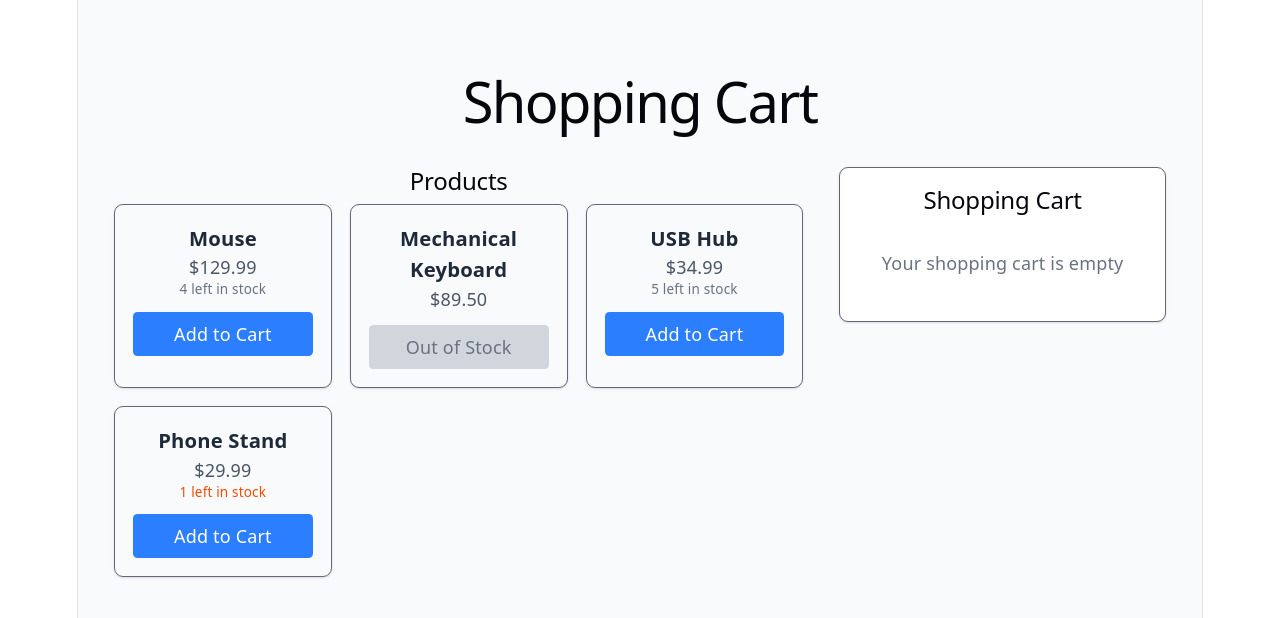
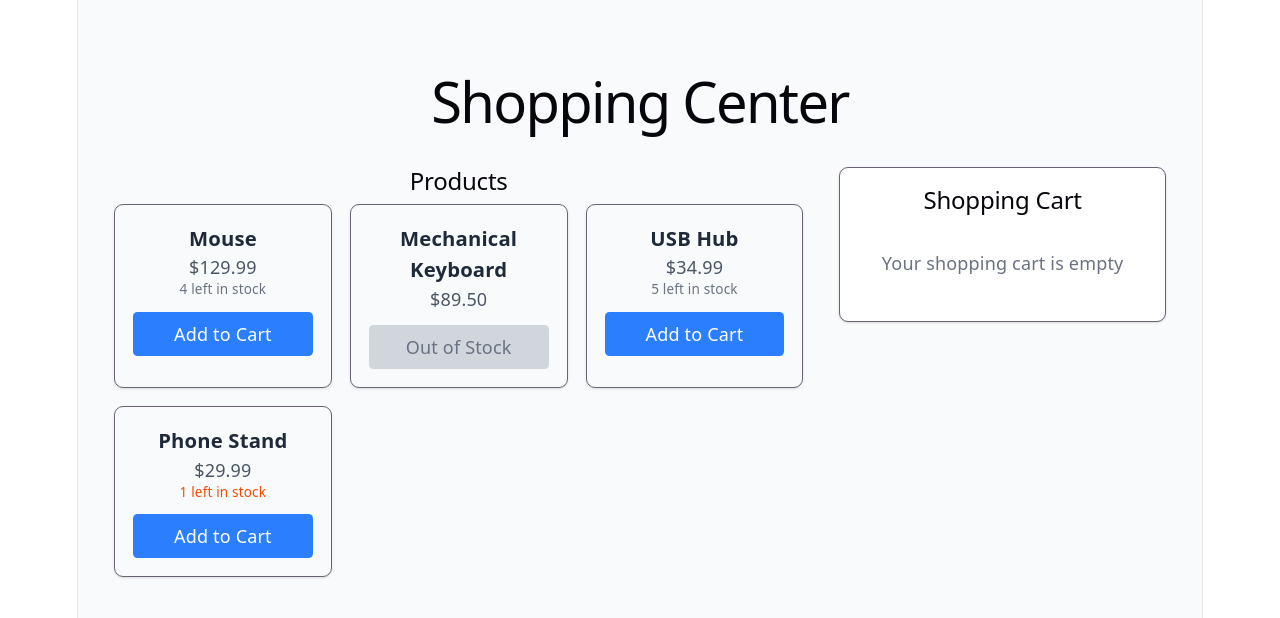
Before and after one commit to EniseAslan/Shopping_Cart, a React (Vite) app in the folder shopping-cart/: page / in a window 1280 px wide. Shown: the top 618 px of the page. Built offline with nearby package versions, Linux system fonts and the light colour scheme.

Commit message:
fix: rename variable and update comments

```diff
--- a/shopping-cart/src/App.jsx
+++ b/shopping-cart/src/App.jsx
@@ -107,7 +107,7 @@
 
   return (
     <div className="min-h-screen bg-gray-50 p-8">
-      <h1 className="text-3xl font-bold mb-8">Shopping Cart</h1>
+      <h1 className="text-3xl font-bold mb-8">Shopping Center</h1>
 
       <div className="grid grid-cols-1 lg:grid-cols-3 gap-8">
         <div className="lg:col-span-2">
--- a/shopping-cart/src/data/promos.js
+++ b/shopping-cart/src/data/promos.js
@@ -1,4 +1,4 @@
-//Promosyon mesajları
+//Promo code
 
 export const PROMOS = {
   SAVE10: { type: 'percent', value: 10 },
```
